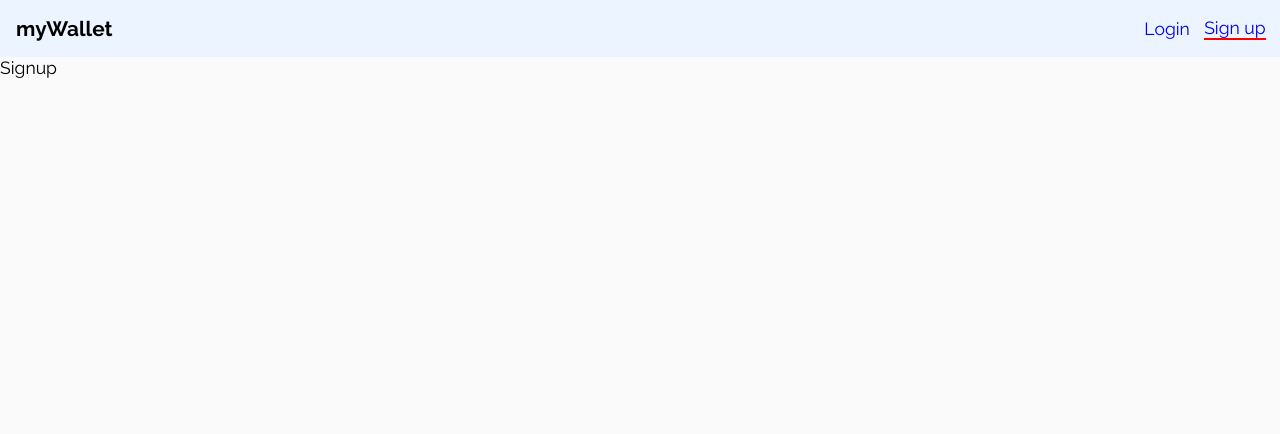
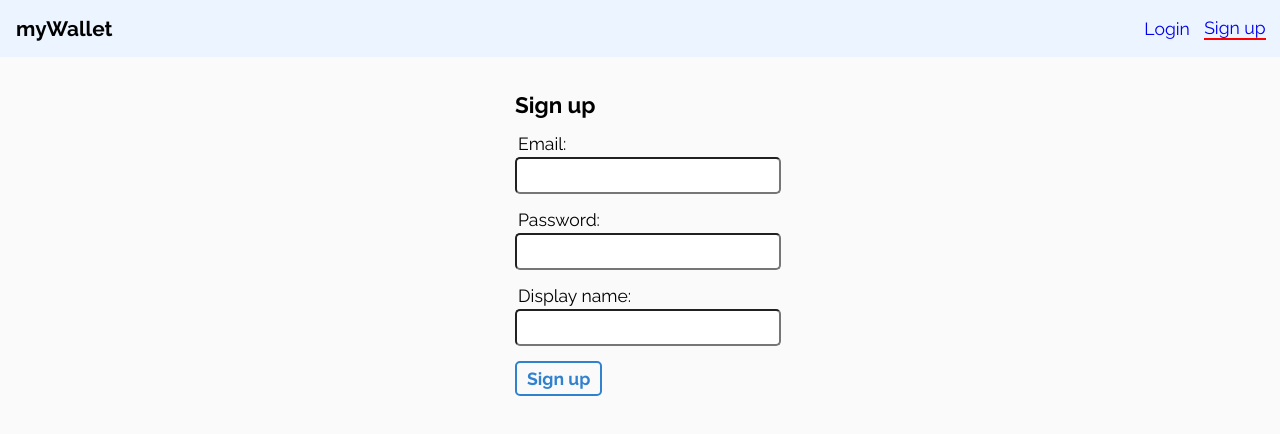
Before and after one commit to toripak/my-wallet, a React (Create React App) app: page /signup in a window 1280 px wide. Shown: the top 434 px of the page. Built offline with nearby package versions, Linux system fonts and the light colour scheme.

Commit message:
Style signup page

```diff
--- a/src/pages/signup/Signup.jsx
+++ b/src/pages/signup/Signup.jsx
@@ -1,7 +1,47 @@
-import React from 'react'
+import React, { useState } from 'react';
+
+import { Wrapper } from '../login/Login.styles';
 
 export const Signup = () => {
+  const [email, setEmail] = useState('');
+  const [password, setPassword] = useState('');
+  const [displayName, setDisplayName] = useState('');
+
+  const handleSubmit = (e) => {
+    e.preventDefault();
+    console.log(email, password, displayName)
+  }
+
   return (
-    <div>Signup</div>
+    <Wrapper onSubmit={handleSubmit}>
+      <h2>Sign up</h2>
+      <label>
+        <span>Email:</span>
+        <input
+          type="email"
+          required
+          value={email}
+          onChange={(e) => setEmail(e.target.value)}
+        />
+      </label>
+      <label>
+        <span>Password:</span>
+        <input
+          type="password"
+          required
+          value={password}
+          onChange={(e) => setPassword(e.target.value)}
+        />
+      </label>
+      <label>
+        <span>Display name:</span>
+        <input
+          type="text"
+          value={displayName}
+          onChange={(e) => setDisplayName(e.target.value)}
+        />
+      </label>
+      <button>Sign up</button>
+    </Wrapper>
   )
 }
```
